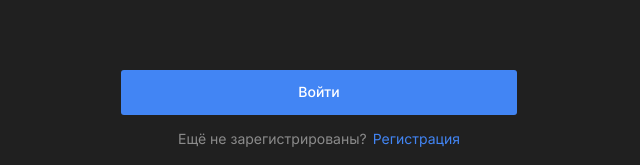
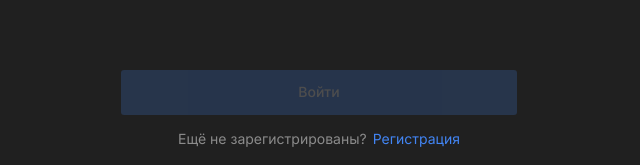
Before and after one commit to VeselovTimofey/movies-explorer-frontend, a React (Create React App) app: page /signin in a window 1280 px wide. Shown: the part 482-647 px from the top of the page, without its empty margins (321-961 px from the left). Built offline with nearby package versions, Linux system fonts and the light colour scheme.

Commit message:
feat: validation

```diff
--- a/src/components/LogForm/LogForm.css
+++ b/src/components/LogForm/LogForm.css
@@ -34,6 +34,10 @@
   outline: 1px solid #3DDC84;
 }
 
+.log__form-input_error {
+  color: #FF3055;
+}
+
 .log__form-error {
   font-weight: 400;
   font-size: 10px;
@@ -61,6 +65,11 @@
 
 .log__form-button:hover {
   opacity: 80%;
+}
+
+.log__form-button:disabled {
+  opacity: 20%;
+  cursor: not-allowed;
 }
 
 .log__bottom {
--- a/src/components/LogForm/LogForm.jsx
+++ b/src/components/LogForm/LogForm.jsx
@@ -5,21 +5,21 @@ class LogForm extends React.Component {
   render() {
     return (
       <section className="log" aria-label="Форма входа или регистрации.">
-        <form className="log__form" onSubmit={this.props.onSubmit}>
+        <form className="log__form" onSubmit={this.props.onSubmit} noValidate>
           {(this.props.isName) && (
             <>
               <label className="log__form-label" htmlFor="username">Имя</label>
-              <input className="log__form-input reqular-font reqular-font_size_tiny" type="text" name="username" placeholder="Имя" value={this.props.valueUserName} onChange={this.props.onChange} minLength={2} maxLength={30} required />
-              <span className="log__form-error"></span>
+              <input className={(this.props.errors.username) ? "log__form-input reqular-font reqular-font_size_tiny log__form-input_error" : "log__form-input reqular-font reqular-font_size_tiny"} type="text" name="username" placeholder="Имя" value={this.props.valueUserName} onChange={this.props.onChange} minLength={2} maxLength={30} required />
+              <span className="log__form-error" aria-live="polite">{(this.props.errors.username)}</span>
             </>
           )}
           <label className="log__form-label" htmlFor="useremail">E-mail</label>
-          <input className="log__form-input reqular-font reqular-font_size_tiny" type="email" name="email" placeholder="Почта" value={this.props.valueEmail} onChange={this.props.onChange} minLength={2} maxLength={30} required />
-          <span className="log__form-error"></span>
+          <input className={(this.props.errors.email) ? "log__form-input reqular-font reqular-font_size_tiny log__form-input_error" : "log__form-input reqular-font reqular-font_size_tiny"} type="email" name="email" placeholder="Почта" value={this.props.valueEmail} onChange={this.props.onChange} minLength={2} maxLength={30} required />
+          <span className="log__form-error" aria-live="polite">{(this.props.errors.email)}</span>
           <label className="log__form-label" htmlFor="userpassword">Пароль</label>
-          <input className="log__form-input reqular-font reqular-font_size_tiny" type="password" name="password" placeholder="Пароль" value={this.props.valuePassword} onChange={this.props.onChange} minLength={2} maxLength={30} required />
-          <span className="log__form-error"></span>
-          <button className="log__form-button medium-font medium-font_size_medium" type="submit">{this.props.formButton}</button>
+          <input className={(this.props.errors.password) ? "log__form-input reqular-font reqular-font_size_tiny log__form-input_error" : "log__form-input reqular-font reqular-font_size_tiny"} type="password" name="password" placeholder="Пароль" value={this.props.valuePassword} onChange={this.props.onChange} minLength={2} maxLength={30} required />
+          <span className="log__form-error" aria-live="polite">{(this.props.errors.password)}</span>
+          <button className="log__form-button medium-font medium-font_size_medium" type="submit" disabled={!this.props.isValid}>{this.props.formButton}</button>
         </form>
         <div className="log__bottom">
           <p className="log__paragraph reqular-font reqular-font_size_small">{this.props.bottomParagraph}</p>
--- a/src/components/Login/Login.jsx
+++ b/src/components/Login/Login.jsx
@@ -1,4 +1,5 @@
 import React from 'react';
+import changeAndValidationForm from '../../utils/Validate';
 
 import SmallHeader from '../SmallHeader/SmallHeader';
 import LogForm from '../LogForm/LogForm';
@@ -9,12 +10,17 @@ class Login extends React.Component {
     this.state = {
       email: '',
       password: '',
+      errors: {},
+      isValid: false,
     }
+    this.validation = this.props.validation.bind(this);
+    this.handleChange = this.props.handleChange.bind(this);
+    this.validateElement = this.props.validateElement.bind(this);
+    this.arrayValidationElements = ["email", "password"];
   }
 
-  handleChange(e) {
-    const target = e.target.name;
-    this.setState({[target]: e.target.value});
+  componentDidUpdate(prevProps, prevState) {
+    this.validation(this.arrayValidationElements, prevState);
   }
 
   handleSubmit(e) {
@@ -39,9 +45,11 @@ class Login extends React.Component {
             bottomLink="/signup"
             bottomLinkName="Регистрация"
             isName={false}
+            isValid={this.state.isValid}
             valueEmail={this.state.email}
             valuePassword={this.state.password}
-            onChange={this.handleChange.bind(this)}
+            errors={this.state.errors}
+            onChange={this.handleChange}
             onSubmit={this.handleSubmit.bind(this)}
           />
         </main>
@@ -50,4 +58,4 @@ class Login extends React.Component {
   }
 }
 
-export default Login;
+export default changeAndValidationForm(Login);
--- a/src/components/Profile/Profile.jsx
+++ b/src/components/Profile/Profile.jsx
@@ -1,4 +1,5 @@
 import React from 'react';
+import changeAndValidationForm from '../../utils/Validate';
 
 import Header from '../Header/Header';
 import CurrentUserContext from '../../context/CurrentUserContext';
@@ -8,17 +9,23 @@ class Profile extends React.Component {
   constructor(props) {
     super(props);
     this.state = {
-      name: '',
+      username: '',
       email: '',
       oldContext: this.context,
       isRedaction: false,
+      errors: {},
+      isValid: false,
     }
     this.handleRedactionClick = this.handleRedactionClick.bind(this);
+    this.validation = this.props.validation.bind(this);
+    this.handleChange = this.props.handleChange.bind(this);
+    this.validateElement = this.props.validateElement.bind(this);
+    this.arrayValidationElements = ["username", "email"];
   }
 
   componentDidMount() {
     this.setState({
-      name: this.context.name,
+      username: this.context.name,
       email: this.context.email,
       oldContext: this.context,
     })
@@ -27,23 +34,20 @@ class Profile extends React.Component {
   componentDidUpdate(prevProps, prevState) {
     if (this.context !== prevState.oldContext) {
       this.setState({
-        name: this.context.name,
+        username: this.context.name,
         email: this.context.email,
         oldContext: this.context,
         isRedaction: false,
       })
     }
+
+    this.validation(this.arrayValidationElements, prevState);
   }
 
   handleRedactionClick() {
     this.setState(prevState => ({
       isRedaction: !prevState.isRedaction
     }));
-  }
-
-  handleChange(e) {
-    const target = e.target.name;
-    this.setState({[target]: e.target.value});
   }
 
   handleSubmit(e) {
@@ -66,15 +70,18 @@ class Profile extends React.Component {
         />
         <main className="content">
           <section className="profile log">
-            <h1 className="profile__title medium-font medium-font_size_big">Привет, {this.context.name}!</h1>
-            <form className="profile__form" onSubmit={this.handleSubmit.bind(this)}>
+            <h1 className="profile__title medium-font medium-font_size_big">Привет, {this.state.username}!</h1>
+            <form className="profile__form" onSubmit={this.handleSubmit.bind(this)} noValidate>
               <section className="profile__info">
                 <h2 className="profile__subtitle">Имя</h2>
                 {(!this.state.isRedaction) && (
-                  <p className="profile__data">{this.state.name}</p>
+                  <p className="profile__data">{this.state.username}</p>
                 )}
                 {(this.state.isRedaction) && (
-                  <input className="profile__data profile__input" type="text" id="username" name="name" placeholder="Имя" onChange={this.handleChange.bind(this)} value={this.state.name} minLength={2} maxLength={30} />
+                  <>
+                    <input className={(this.state.errors.username) ? "profile__data profile__input profile__input_error" : "profile__data profile__input"} type="text" id="username" name="username" placeholder="Имя" onChange={this.handleChange} value={this.state.username} minLength={2} maxLength={30} required/>
+                    <span className="profile__input-error" aria-live="polite">{(this.state.errors.username)}</span>
+                  </>
                 )}
                 <div className="profile__line" />
                 <h2 className="profile__subtitle">E-mail</h2>
@@ -82,13 +89,16 @@ class Profile extends React.Component {
                   <p className="profile__data">{this.state.email}</p>
                 )}
                 {(this.state.isRedaction) && (
-                  <input className="profile__data profile__input" type="email" id="useremail" name="email" placeholder="Почта" onChange={this.handleChange.bind(this)} value={this.state.email} minLength={2} maxLength={30} />
+                  <>
+                    <input className={(this.state.errors.email) ? "profile__data profile__input profile__input_error" : "profile__data profile__input"} type="email" id="useremail" name="email" placeholder="Почта" onChange={this.handleChange} value={this.state.email} minLength={2} maxLength={30} required/>
+                    <span className="profile__input-error" aria-live="polite">{(this.state.errors.email)}</span>
+                  </>
                 )}
               </section>
               {(this.state.isRedaction) && (
                 <>
-                  <span className="profile__error">При обновлении профиля произошла ошибка.</span>
-                  <button className="profile__form-button log__form-button medium-font medium-font_size_medium" type="submit">Сохранить</button>
+                  <span className="profile__error" aria-live="polite">При обновлении профиля произошла ошибка.</span>
+                  <button className="profile__form-button log__form-button medium-font medium-font_size_medium" type="submit" disabled={!this.state.isValid}>Сохранить</button>
                 </>
               )}
             </form>
@@ -105,4 +115,4 @@ class Profile extends React.Component {
   }
 }
 
-export default Profile;
+export default changeAndValidationForm(Profile);
--- a/src/components/Register/Register.jsx
+++ b/src/components/Register/Register.jsx
@@ -1,4 +1,5 @@
 import React from 'react';
+import changeAndValidationForm from '../../utils/Validate';
 
 import SmallHeader from '../SmallHeader/SmallHeader';
 import LogForm from '../LogForm/LogForm';
@@ -10,12 +11,17 @@ class Register extends React.Component {
       username: '',
       email: '',
       password: '',
+      errors: {},
+      isValid: false,
     }
+    this.validation = this.props.validation.bind(this);
+    this.handleChange = this.props.handleChange.bind(this);
+    this.validateElement = this.props.validateElement.bind(this);
+    this.arrayValidationElements = ["username", "email", "password"];
   }
 
-  handleChange(e) {
-    const target = e.target.name;
-    this.setState({[target]: e.target.value});
+  componentDidUpdate(prevProps, prevState) {
+    this.validation(this.arrayValidationElements, prevState);
   }
 
   handleSubmit(e) {
@@ -41,10 +47,12 @@ class Register extends React.Component {
             bottomLink="/signin"
             bottomLinkName="Войти"
             isName={true}
+            isValid={this.state.isValid}
             valueUserName={this.state.username}
             valueEmail={this.state.email}
             valuePassword={this.state.password}
-            onChange={this.handleChange.bind(this)}
+            errors={this.state.errors}
+            onChange={this.handleChange}
             onSubmit={this.handleSubmit.bind(this)}
           />
         </main>
@@ -53,4 +61,4 @@ class Register extends React.Component {
   }
 }
 
-export default Register;
+export default changeAndValidationForm(Register);
--- /dev/null
+++ b/src/utils/Validate.js
@@ -0,0 +1,62 @@
+import React from 'react';
+
+function changeAndValidationForm (Component) {
+  function ComponentWithchangeAndValidationForm(props){
+    function validation(arrayValidationElements, prevState) {
+      arrayValidationElements.forEach((element) => {
+        if (prevState[element] != this.state[element]) {
+          this.validateElement(element)
+        }
+      })
+      if (JSON.stringify(prevState.errors) !== JSON.stringify(this.state.errors)) {
+        const errorsKeys = Object.keys(this.state.errors);
+        for (const error in this.state.errors) {
+          if (this.state.errors[error] != '') {
+            this.setState({isValid: false})
+            break
+          } else {
+            this.setState({isValid: true})
+          }
+        }
+        if (JSON.stringify(arrayValidationElements) != JSON.stringify(Object.keys(this.state.errors))) {
+          this.setState({isValid: false})
+        }
+      }
+    }
+
+    function handleChange(e) {
+      const target = e.target.name;
+      this.setState({[target]: e.target.value});
+    }
+
+    function validateElement(element) {
+      if (!this.state[element]) {
+        this.setState((prevState) => ({
+          ...prevState, errors: {...prevState.errors, [element]: `Необходимо ввести ${element}.`}
+        }))
+      } else if (this.state[element].length <= 2) {
+        this.setState((prevState) => ({
+          ...prevState, errors: {...prevState.errors, [element]: `${element} должен быть больше 2 символов.`}
+        }))
+      } else if (!this.state[element].length >= 30) {
+        this.setState((prevState) => ({
+          ...prevState, errors: {...prevState.errors, [element]: `${element} должен быть меньше 30 символов.`}
+        }))
+      } else if (element == "email" && !/\S+@\S+\.\S+/.test(this.state[element])) {
+        this.setState((prevState) => ({
+          ...prevState, errors: {...prevState.errors, [element]: "Адрес электронной почты неправильный."}
+        }))
+      } else {
+        this.setState((prevState) => ({
+          ...prevState, errors: {...prevState.errors, [element]: ''}
+        }))
+      }
+    }
+
+    return <Component {...props}  validation={validation} handleChange={handleChange} validateElement={validateElement}/>;
+  }
+
+  return ComponentWithchangeAndValidationForm;
+}
+
+export default changeAndValidationForm
```
Also changed, not shown: src/components/Profile/Profile.css (+14 -2 lines), src/utils/WithRouter.js (indentation only).
